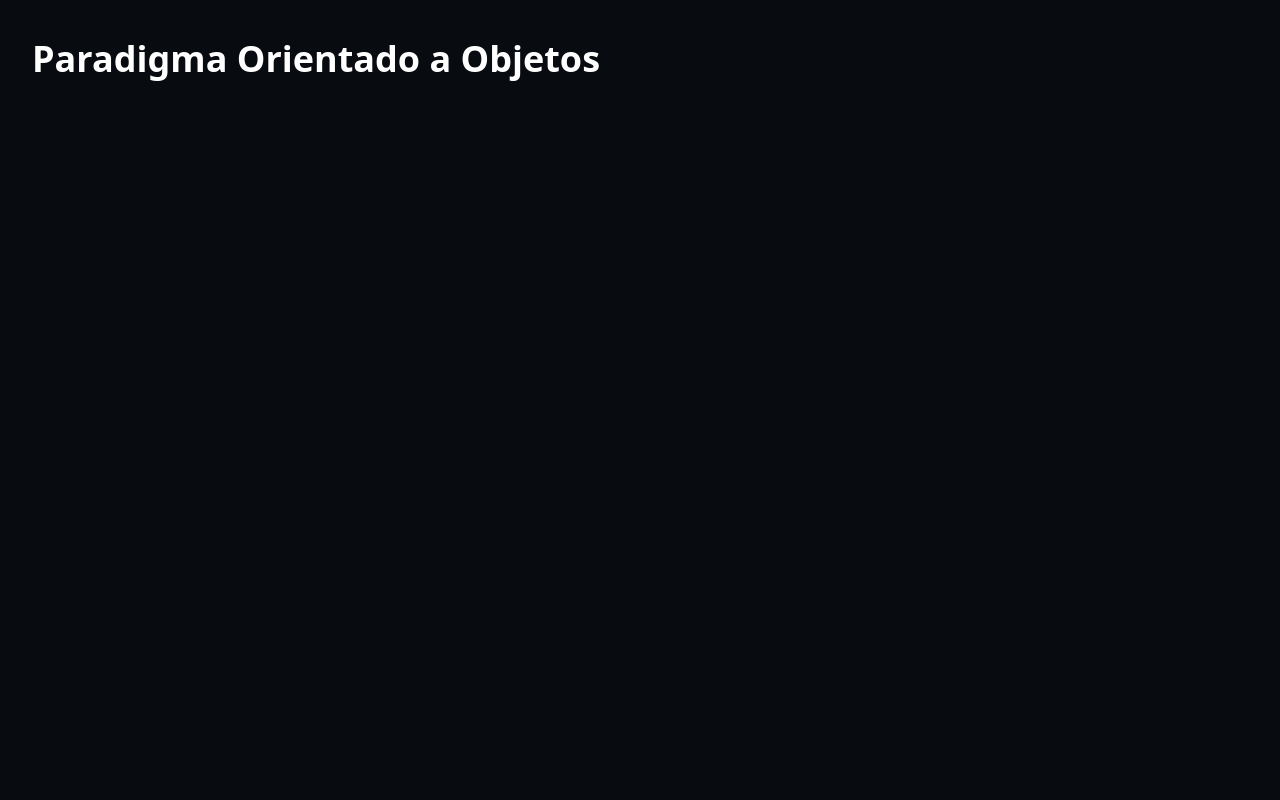
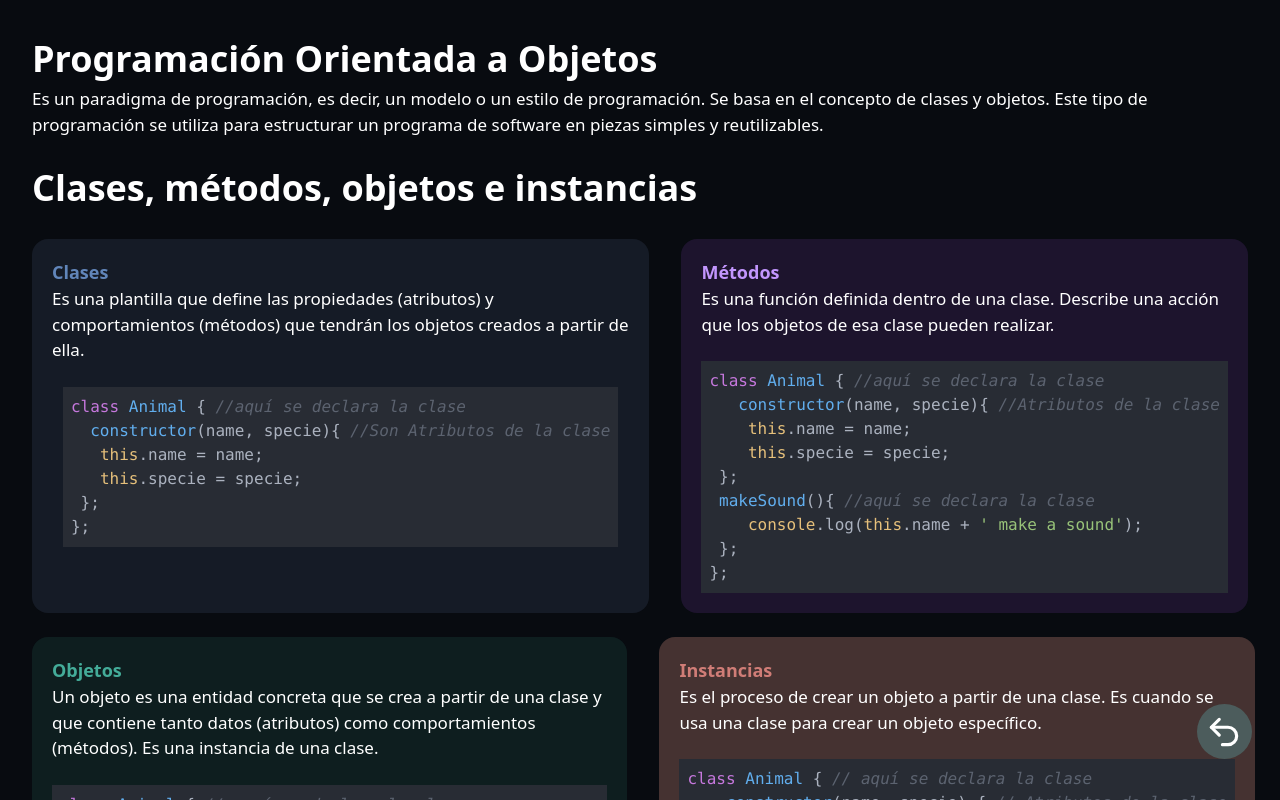
Before and after one commit to KevinLatino/Peritazgo-Website, a React (Vite) app: page /Paradigma-Orientado-Objetos in a window 1280 px wide. Shown: the top 800 px of the page. Built offline with nearby package versions, Linux system fonts and the light colour scheme.

Commit message:
Adding info abou classes, methods, Objects and instances

```diff
--- a/src/Screens/POOScreen.jsx
+++ b/src/Screens/POOScreen.jsx
@@ -1,14 +1,114 @@
 import React from 'react'
-import { Title, Paragraph } from '../Components/PageTextsComponent'
+import { Title, Paragraph, Space, BlueTitle, PurpleTitle, GreenTitle, RedTitle } from '../Components/PageTextsComponent'
+import { BlueSection, GreenSection, PurpleSection, RedSection } from '../Components/SectionsComponent'
+import { BackButton } from '../Components/BackButtonComponent'
+import { CodeComponent } from '../Components/CodeComponent'
 
 const POOScreen = () => {
+
+    const stringClassBasic =
+        `class Animal { //aquí se declara la clase
+  constructor(name, specie){ //Son Atributos de la clase
+   this.name = name;
+   this.specie = specie;
+ };
+};`
+
+    const stringMethod =
+        `class Animal { //aquí se declara la clase
+   constructor(name, specie){ //Atributos de la clase
+    this.name = name;
+    this.specie = specie;
+ };
+ makeSound(){ //aquí se declara la clase
+    console.log(this.name + ' make a sound');
+ };
+};`
+
+    const stringObject =
+        `class Animal { // aquí se declara la clase
+    constructor(name, specie) { // Atributos de la clase
+    this.name = name;
+    this.specie = specie;
+ };
+makeSound() { // Método de la clase
+console.log(this.name + ' makes a sound');
+ }
+}
+// Crear una instancia de la clase Animal
+const dog = new Animal('Figo', 'Dog');
+// Llamar al método makeSound en la instancia dog
+dog.makeSound(); // Figo makes a sound`
+
     return (
         <>
             <div className='animate__animated animate__fadeInLeft'>
                 <Title>
-                    Paradigma Orientado a Objetos
+                    Programación Orientada a Objetos
                 </Title>
+                <Paragraph>
+                    Es un paradigma de programación, es decir, un modelo o un estilo de programación. Se basa en el concepto de clases y objetos. Este tipo de programación
+                    se utiliza para estructurar un programa de software en piezas simples y reutilizables.
+                </Paragraph>
+                <Space />
+
+                <Title>
+                    Clases, métodos, objetos e instancias
+                </Title>
+                <Space />
+
+                <div className='flex gap-8 '>
+                    <BlueSection>
+                        <BlueTitle>
+                            Clases
+                        </BlueTitle>
+                        <Paragraph>
+                            Es una plantilla que define las propiedades (atributos) y comportamientos (métodos) que tendrán los objetos creados a partir de ella.
+                        </Paragraph>
+                        <Space />
+                        <CodeComponent codeString={stringClassBasic} />
+                    </BlueSection>
+
+                    <PurpleSection>
+                        <PurpleTitle>
+                            Métodos
+                        </PurpleTitle>
+                        <Paragraph>
+                            Es una función definida dentro de una clase. Describe una acción que los objetos de esa clase pueden realizar.
+                        </Paragraph>
+                        <Space />
+                        <CodeComponent codeString={stringMethod} />
+                    </PurpleSection>
+                </div>
+
+                <Space />
+
+                <div className='flex gap-8'>
+                    <GreenSection>
+                        <GreenTitle>
+                            Objetos
+                        </GreenTitle>
+                        <Paragraph>
+                            Un objeto es una entidad concreta que se crea a partir de una clase y que contiene tanto datos (atributos) como comportamientos (métodos). Es una instancia de una clase.
+                        </Paragraph>
+                        <Space />
+                        <CodeComponent codeString={stringObject} />
+                    </GreenSection>
+
+                    <RedSection>
+                        <RedTitle>
+                            Instancias
+                        </RedTitle>
+
+                        <Paragraph>
+                            Es el proceso de crear un objeto a partir de una clase. Es cuando se usa una clase para crear un objeto específico.
+                        </Paragraph>
+                        <Space />
+                        <CodeComponent codeString={stringObject} />
+                    </RedSection>
+                </div>
             </div>
+            <BackButton />
         </>
     )
 }
```
